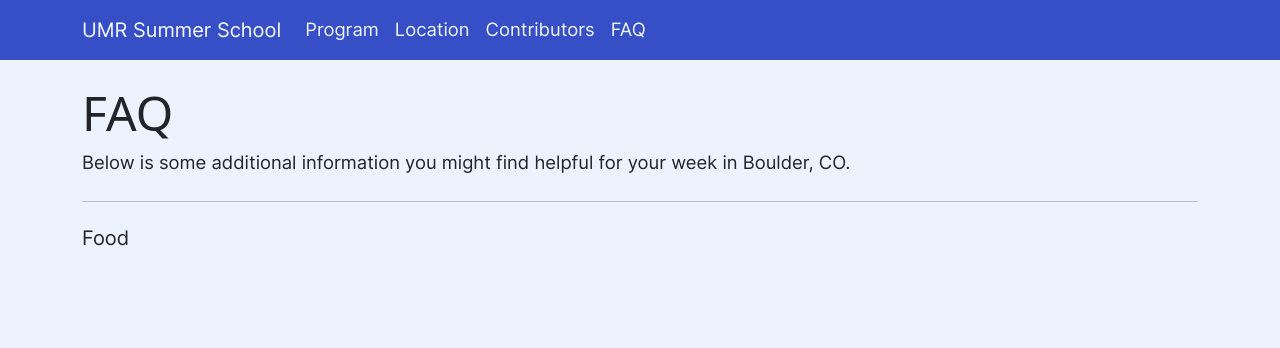
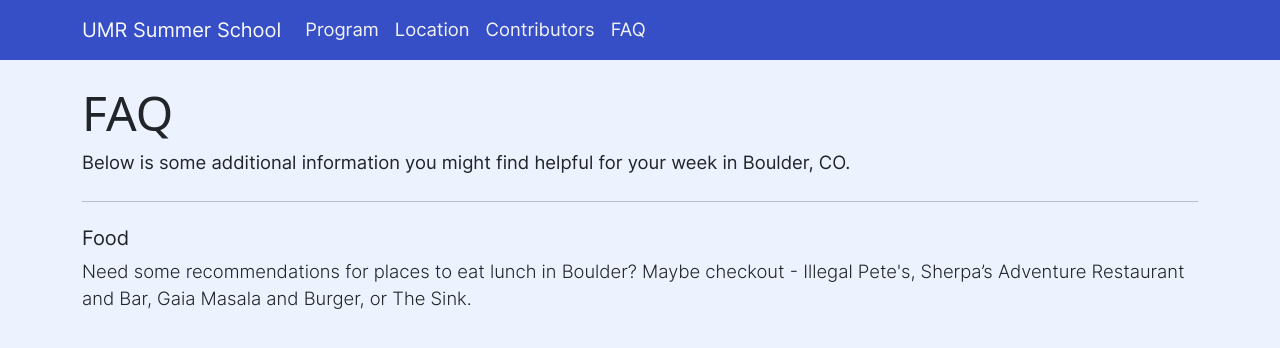
Before and after one commit to umr-summer-school/UMR_Summer_School, a Jekyll site: the page built from FAQ.md, in a window 1280 px wide. Shown: the top 348 px of the page. Built offline with Jekyll 4.4.1, drawn with Linux system fonts in a browser that asks for light colours.

Commit message:
adding FAQ section

```diff
--- a/_data/faq.yml
+++ b/_data/faq.yml
@@ -1,4 +1,5 @@
 groups:
   - title: Food
     columns: false
-    members: Need some recommendations for places to eat lunch in Boulder? Maybe checkout - Illegal Pete's, Sherpa’s Adventure Restaurant and Bar, Gaia Masala and Burger, or The Sink
+    members:
+      - name: Need some recommendations for places to eat lunch in Boulder? Maybe checkout - Illegal Pete's, Sherpa’s Adventure Restaurant and Bar, Gaia Masala and Burger, or The Sink.
```
